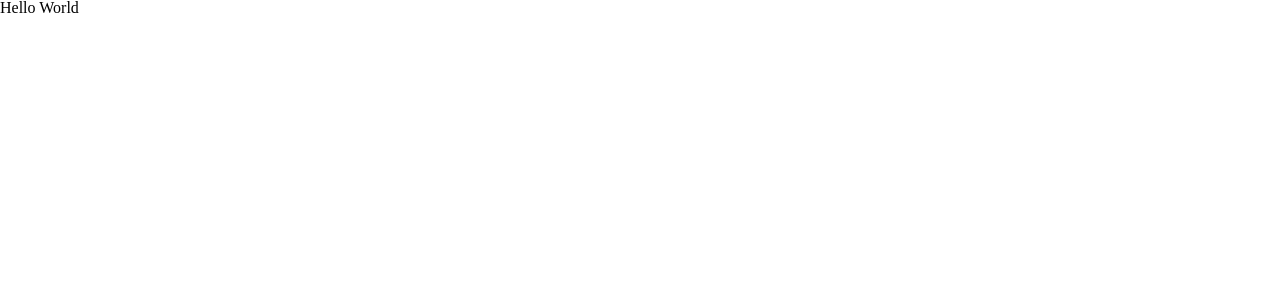
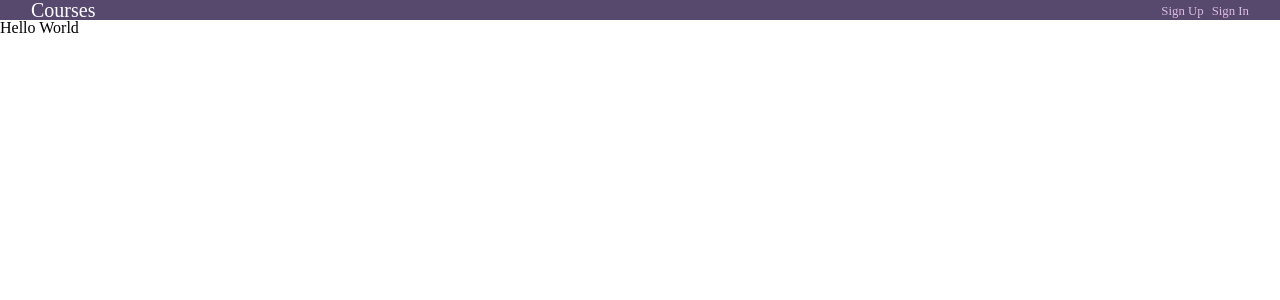
Before and after one commit to SydNichols/full_stack_app_with_react_and_a_rest_api-v1, a React (Vite) app in the folder client/: page / in a window 1280 px wide. Shown: the top 300 px of the page. Built offline with nearby package versions, Linux system fonts and the light colour scheme.

Commit message:
create Header component

```diff
--- /dev/null
+++ b/client/components/Header.jsx
@@ -0,0 +1,19 @@
+const Header = () => {
+    return(
+        <header>
+            <div className="wrap header--flex">
+                <h1 className="header--logo">
+                    <a href="index.html">Courses</a>
+                </h1>
+                <nav>
+                    <ul className="header--signedout">
+                        <li><a href="sign-up.html">Sign Up</a></li>
+                        <li><a href="sign-in.html">Sign In</a></li>
+                    </ul>
+                </nav>
+            </div>
+        </header>
+    );
+};
+
+export default Header;
--- a/client/src/App.jsx
+++ b/client/src/App.jsx
@@ -1,8 +1,12 @@
-import { useState } from 'react'
+import { useState } from 'react';
+import Header from '../components/Header.jsx'
 
 const App = () => {
   return (
-    <h1>Hello World</h1>
+    <>
+      <Header />
+      <h1>Hello World</h1>
+    </>
   )
 }
 
```
